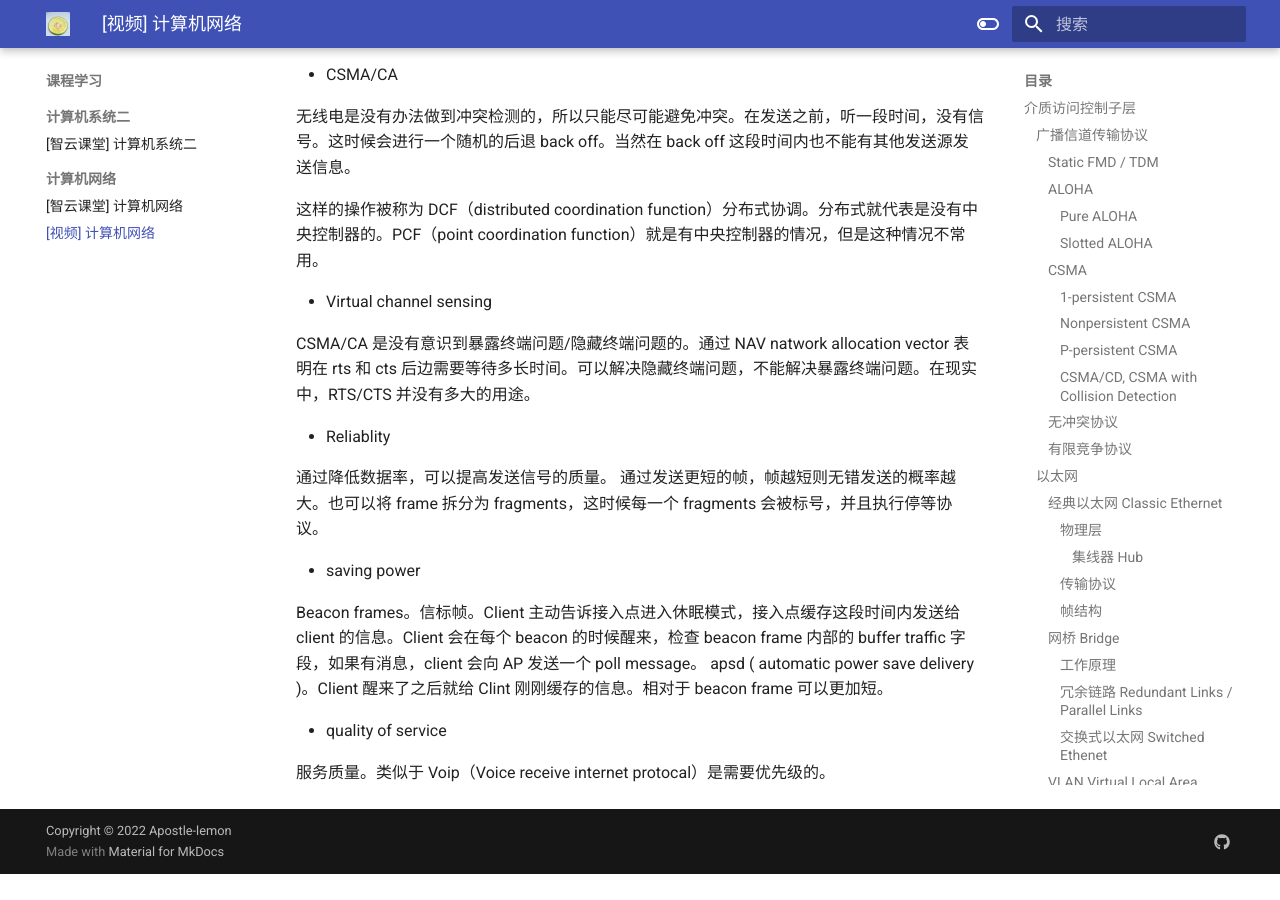
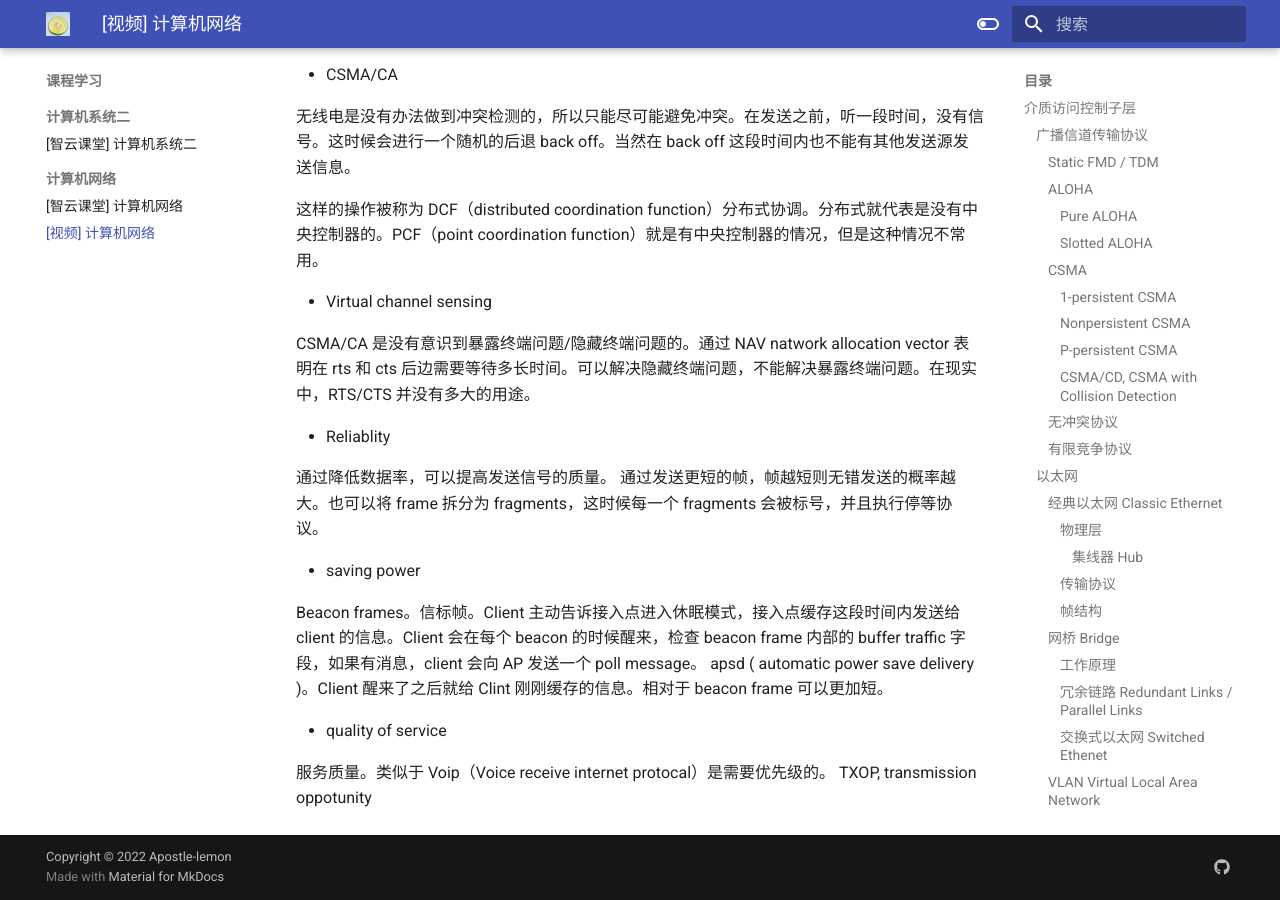
Before and after one commit to Apostle-lemon/Apostle-lemon.github.io, an MkDocs documentation site: the page built from docs/课程学习/计算机网络/【视频】计算机网络.md, in a window 1280 px wide and 900 px high, scrolled down 4227 px. Built offline with MkDocs 1.6.1 and Material for MkDocs 9.7.7, drawn with Linux system fonts in a browser that asks for light colours; before the commit the page ends 5101 px from its top, so only the background shows below that.

Commit message:
vault backup: 2022-10-28 16:50:43
Affected files:
docs/课程学习/计算机网络/【视频】计算机网络.md

```diff
--- a/docs/课程学习/计算机网络/【视频】计算机网络.md
+++ b/docs/课程学习/计算机网络/【视频】计算机网络.md
@@ -177,3 +177,4 @@ apsd ( automatic power save delivery )。Client 醒来了之后就给 Clint 刚
 - quality of service
 
 服务质量。类似于 Voip（Voice receive internet protocal）是需要优先级的。
+TXOP, transmission oppotunity
```
